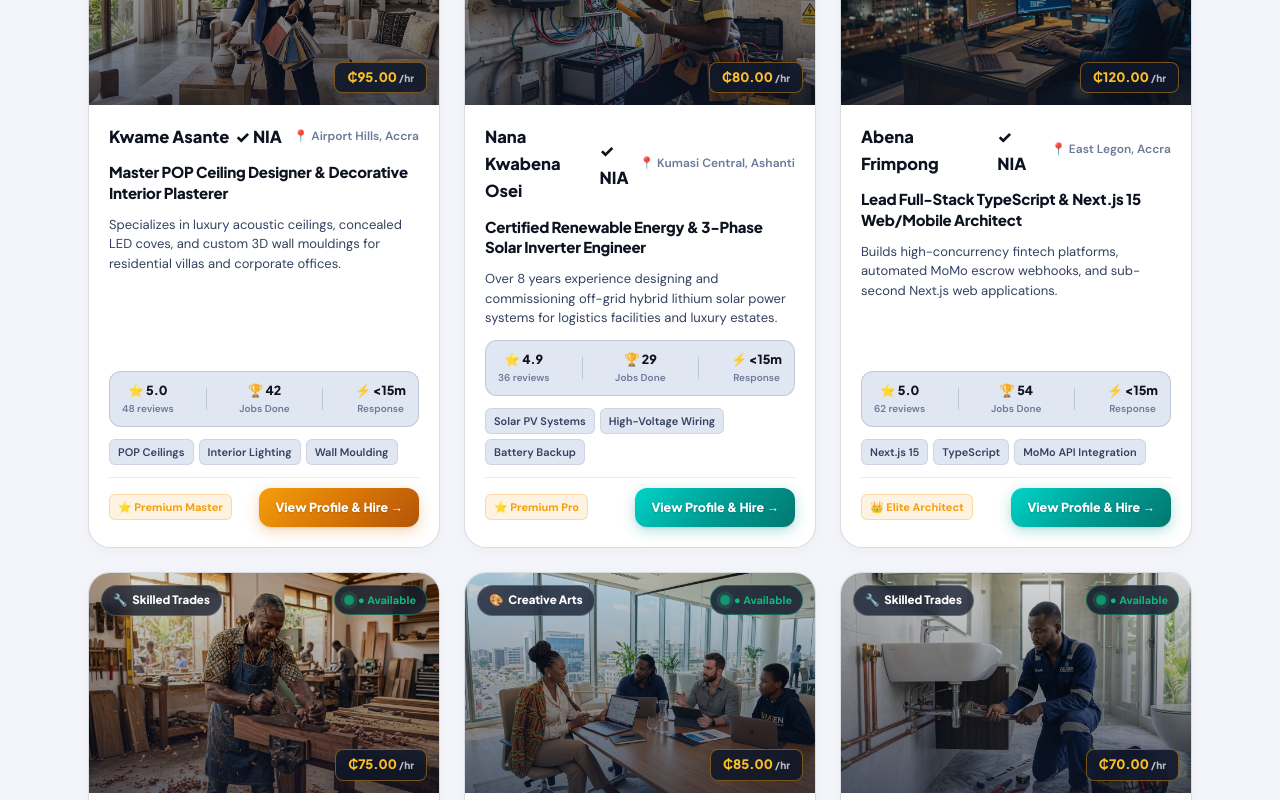
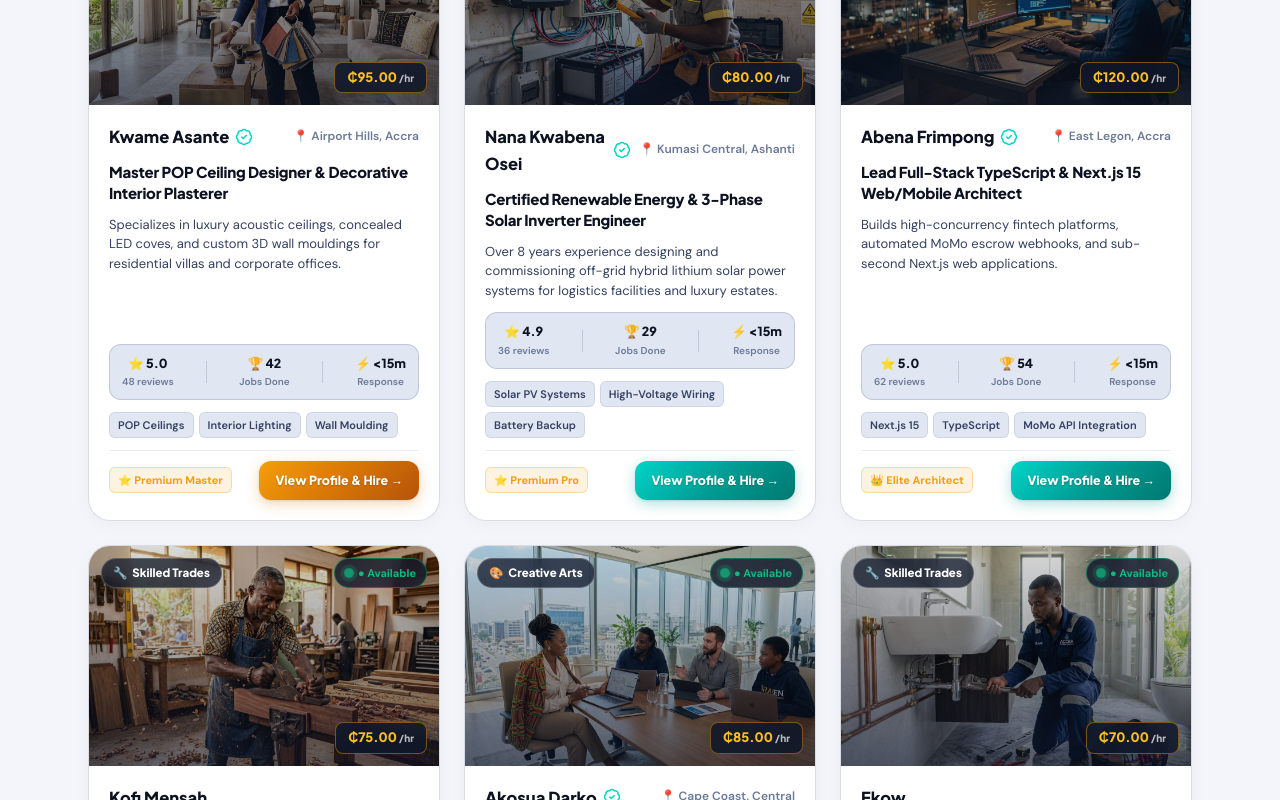
Before and after one commit to JoeVardyGC/GigGhana, a Next.js app: page / in a window 1280 px wide. Shown: the part 1180-1980 px from the top of the page. Built offline with nearby package versions, Linux system fonts and the light colour scheme.

Commit message:
feat(talent): replace text NIA tag with official BadgeCheck verification icon

```diff
--- a/components/LandingPage.tsx
+++ b/components/LandingPage.tsx
@@ -21,7 +21,7 @@ import { SpotlightCard } from './ui/spotlight-card';
 import { BentoGrid, BentoCard } from './ui/bento-grid';
 import { CommandSearchDialog } from './ui/command-dialog';
 import { LuxuryEstimator } from './ui/luxury-estimator';
-import { Search, ShieldCheck, Zap, Smartphone, Award, Sparkles, CheckCircle2, ArrowRight } from 'lucide-react';
+import { Search, ShieldCheck, Zap, Smartphone, Award, Sparkles, CheckCircle2, ArrowRight, BadgeCheck } from 'lucide-react';
 
 ChartJS.register(
   CategoryScale,
@@ -782,7 +782,7 @@ const occupationSlides = [
                         <div className="artisan-name-row">
                           <div className="artisan-name-title">
                             <span>{p.first_name} {p.last_name}</span>
-                            <span className="artisan-nia-badge">✓ NIA</span>
+                            <BadgeCheck className="w-[18px] h-[18px] text-[#00D4C8] shrink-0" aria-label="Verified Provider" />
                           </div>
                           <div className="artisan-location-txt">
                             <span>📍</span>
```
